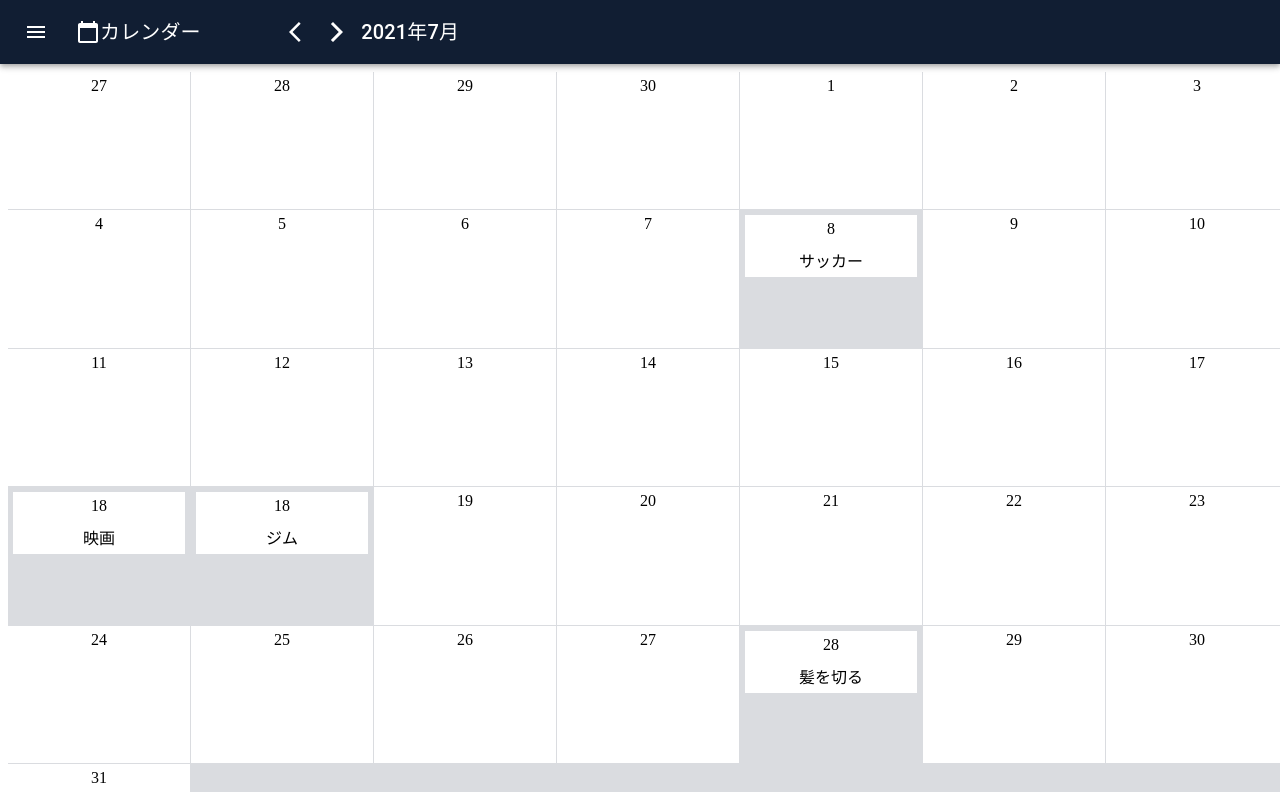
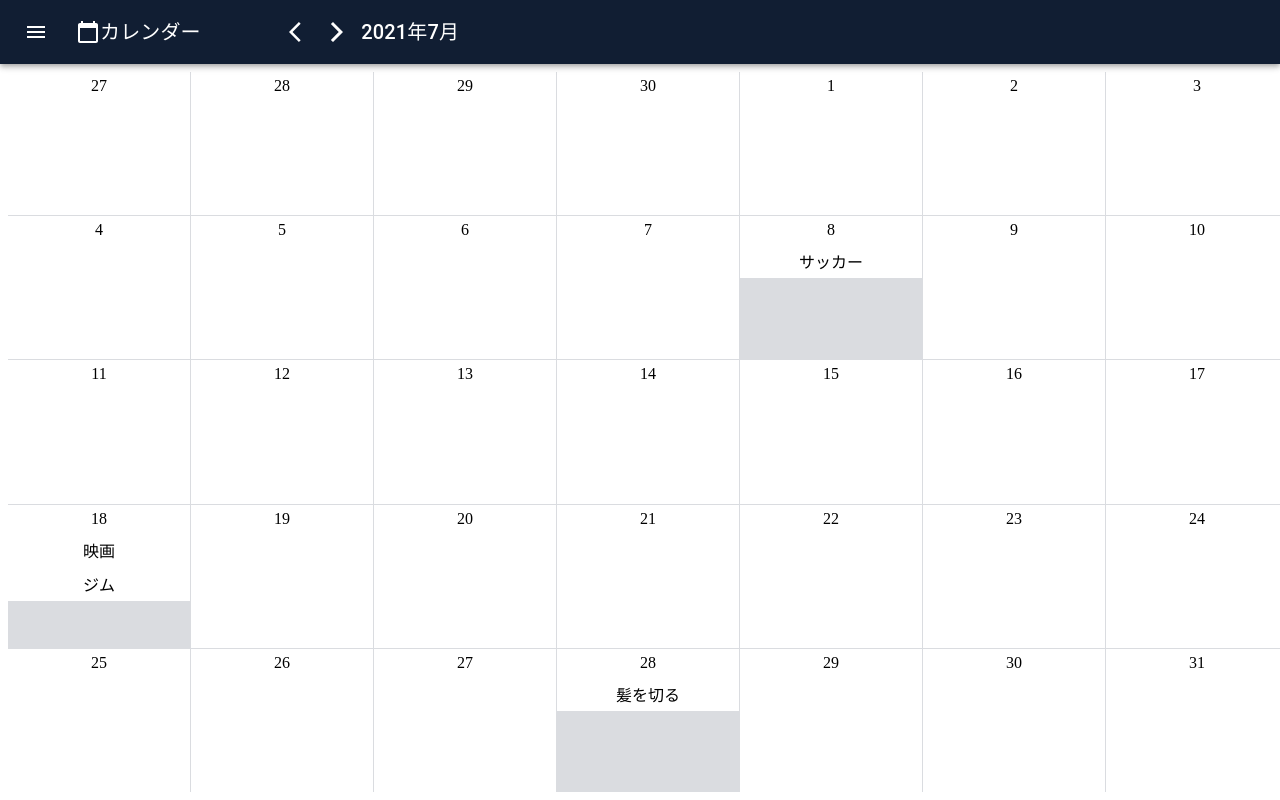
Before and after one commit to shogo-nakano-desu/calendar-app, a React (Create React App) app: page / in a window 1280 px wide. Built offline with nearby package versions, Linux system fonts and the light colour scheme.

Commit message:
予定のレンダリングもできるようになった。あとはスタイリングをちゃんとすればOK

```diff
--- a/src/Calendar.tsx
+++ b/src/Calendar.tsx
@@ -159,17 +159,18 @@ const Schedules = () => {
         // <ScheduleStyle>{getDate(day.date)}</ScheduleStyle>
         {
           if (day.schedules.length >= 1) {
-            console.log("ifのなか処理している");
-            return day.schedules.map((schedule: TestScheduleMetadata) => (
-              <div style={{ padding: "5px" }}>
+            return (
+              // day.schedules.map((schedule: TestScheduleMetadata) => (
+              <div>
                 <ScheduleStyle>{getDate(day.date)}</ScheduleStyle>
-                <ScheduleStyle>{schedule.title}</ScheduleStyle>
+                {day.schedules.map((schedule: TestScheduleMetadata) => (
+                  <ScheduleStyle>{schedule.title}</ScheduleStyle>
+                ))}
               </div>
-            ));
+            );
           } else {
             return <ScheduleStyle>{getDate(day.date)}</ScheduleStyle>;
           }
-          console.log("無名関数動いている");
         }
       )}
     </>
```
